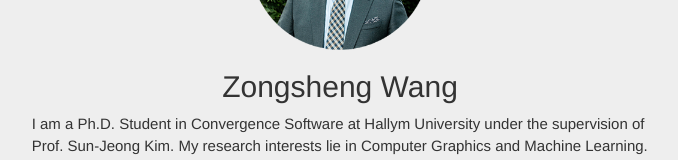
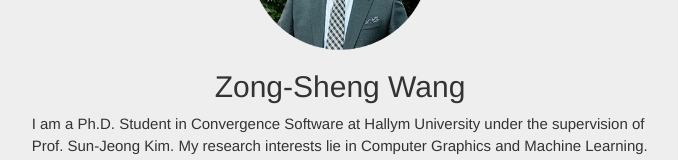
Before and after one commit to wzsh/wzsh.github.io, a website: page index.html in a window 1280 px wide. Shown: the part 343-503 px from the top of the page, without its empty margins (300-978 px from the left). Drawn offline with Linux system fonts and the light colour scheme.

Commit message:
Modify index.html

```diff
--- a/index.html
+++ b/index.html
@@ -15,7 +15,7 @@
     	<div class="container ">
         	<div class="row text-center max-width">
         		<img src="img/avatar01.png" class="wzs-avatar" />
-        		<h2>Zongsheng Wang</h2>
+        		<h2>Zong-Sheng Wang</h2>
            	</div>
            	<div class="row max-width">
 		        <div class="col-xs-8 col-xs-offset-2">
```
